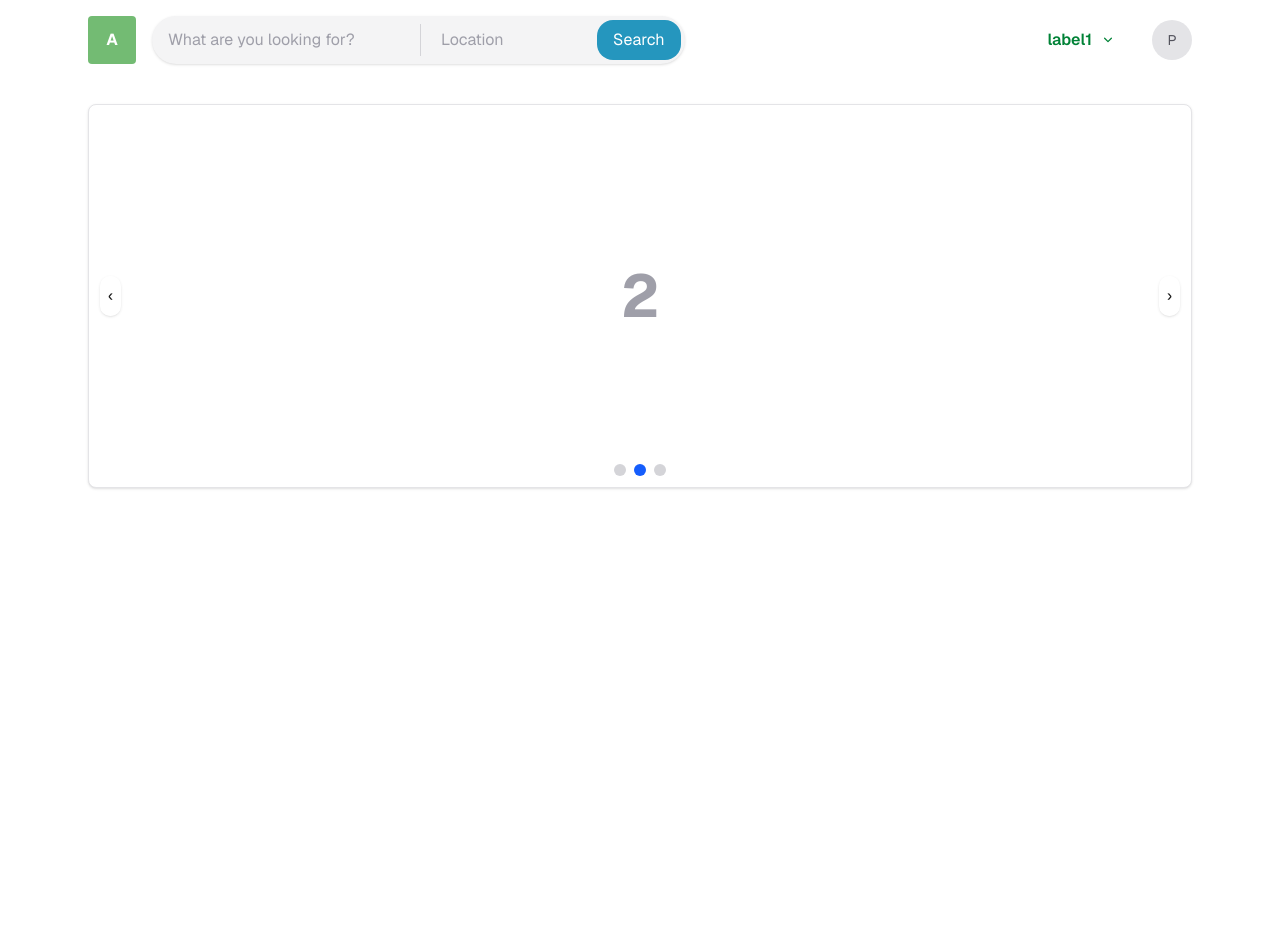
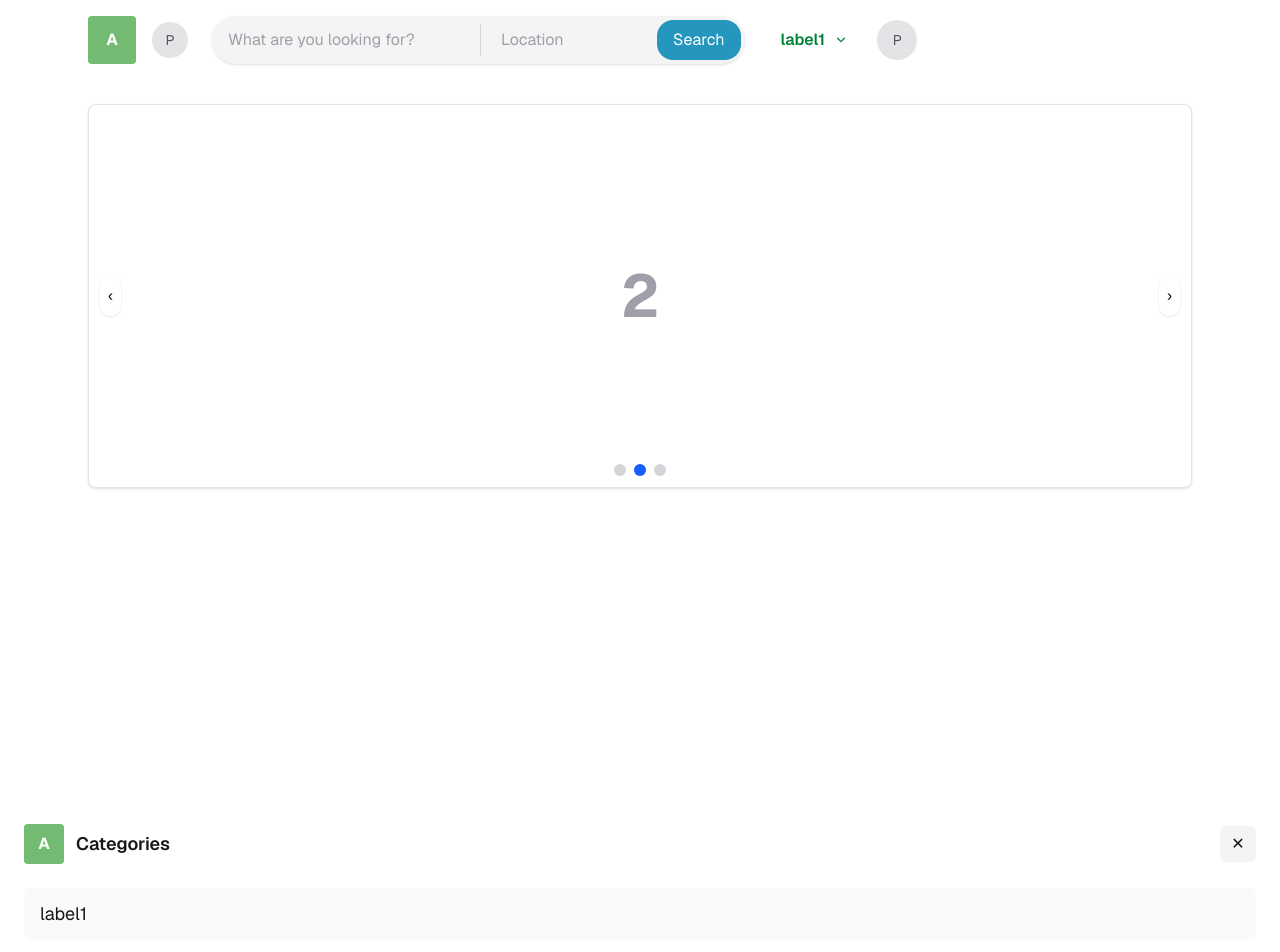
Before and after one commit to theRedKh/accessible-TO, a Next.js app in the folder client/: page / in a window 1280 px wide. Shown: the top 952 px of the page. Built offline with nearby package versions, Linux system fonts and the light colour scheme.

Commit message:
sliding menu

```diff
--- a/client/src/app/page.js
+++ b/client/src/app/page.js
@@ -5,56 +5,130 @@ import CategoryDropdown from "../components/CategoryDropdown";
 export default function Home() {
   const slides = [1, 2, 3];
   const [index, setIndex] = useState(0);
+  const [mobileMenuOpen, setMobileMenuOpen] = useState(false);
+  const categories = ["label1", "label2", "label3"];
 
   useEffect(() => {
     const id = setInterval(() => setIndex((i) => (i + 1) % slides.length), 5000);
     return () => clearInterval(id);
   }, []);
 
+  useEffect(() => {
+    function onKey(e) {
+      if (e.key === "Escape") setMobileMenuOpen(false);
+    }
+    if (mobileMenuOpen) {
+      document.addEventListener("keydown", onKey);
+      document.body.style.overflow = "hidden";
+    } else {
+      document.body.style.overflow = "";
+    }
+    return () => {
+      document.removeEventListener("keydown", onKey);
+      document.body.style.overflow = "";
+    };
+  }, [mobileMenuOpen]);
+
   return (
     <div className="flex min-h-screen w-full flex-col bg-white font-sans">
       <header className="w-full bg-white">
-        <nav className="max-w-6xl mx-auto flex items-center gap-6 py-4 px-6">
-          <div className="flex items-center gap-4">
+        <nav className="max-w-6xl mx-auto flex flex-col sm:flex-row items-start sm:items-center gap-3 sm:gap-6 py-4 px-4 sm:px-6">
+          <div className="flex items-center gap-4 w-full sm:w-auto">
             <div
               tabIndex={0}
-              className="w-12 h-12 bg-[#73bb73] rounded flex items-center justify-center text-white font-bold hover:shadow-[0_6px_18px_rgba(115,187,115,0.2)] transition-all duration-200 ease-in-out focus:outline-none focus:ring-2 focus:ring-[#73bb73] focus:ring-opacity-20 focus:rounded-[16px]"
+              className="w-10 h-10 sm:w-12 sm:h-12 bg-[#73bb73] rounded flex items-center justify-center text-white font-bold hover:shadow-[0_6px_18px_rgba(115,187,115,0.2)] transition-all duration-200 ease-in-out focus:outline-none focus:ring-2 focus:ring-[#73bb73] focus:ring-opacity-20 focus:rounded-[16px]"
             >
               A
             </div>
 
-            <div className="flex items-center rounded-full bg-zinc-100 p-1 shadow-sm">
+            {/* Profile moved left on md..2xl */}
+            <div className="hidden md:flex 2xl:hidden items-center">
+              <div className="w-9 h-9 bg-zinc-200 rounded-full flex items-center justify-center cursor-pointer mr-2">
+                <span className="text-sm text-zinc-600">P</span>
+              </div>
+            </div>
+
+            {/* Hamburger visible on mobile (below md / <768px) */}
+            <button
+              aria-controls="mobile-cats"
+              aria-expanded={mobileMenuOpen}
+              onClick={() => setMobileMenuOpen(true)}
+              className="flex md:hidden items-center justify-center w-9 h-9 bg-zinc-100 rounded-md mr-2 cursor-pointer"
+            >
+              <svg className="w-5 h-5 text-zinc-700" viewBox="0 0 24 24" fill="none" stroke="currentColor" strokeWidth="2" strokeLinecap="round" strokeLinejoin="round" aria-hidden>
+                <line x1="3" y1="12" x2="21" y2="12" />
+                <line x1="3" y1="6" x2="21" y2="6" />
+                <line x1="3" y1="18" x2="21" y2="18" />
+              </svg>
+            </button>
+
+            <div className="flex items-center rounded-full bg-zinc-100 p-1 shadow-sm w-full sm:w-auto">
               <label htmlFor="search-text" className="sr-only">Search</label>
               <input
                 id="search-text"
                 placeholder="What are you looking for?"
-                className="px-3 py-2 bg-transparent outline-none w-64 text-zinc-600 placeholder:text-zinc-400 focus:text-black focus:ring-2 focus:ring-[#73bb73] focus:ring-opacity-20 focus:rounded-[16px] transition-all duration-200 ease-in-out"
+                className="px-3 py-2 bg-transparent outline-none w-full sm:w-64 md:w-48 lg:w-56 xl:w-64 text-zinc-600 placeholder:text-zinc-400 focus:text-black focus:ring-2 focus:ring-[#73bb73] focus:ring-opacity-20 focus:rounded-[16px] transition-all duration-200 ease-in-out"
               />
 
-              <div className="border-l border-zinc-300 h-8 mx-2" />
+              <div className="hidden sm:block border-l border-zinc-300 h-8 mx-2" />
 
               <label htmlFor="search-location" className="sr-only">Location</label>
               <input
                 id="search-location"
                 placeholder="Location"
-                className="px-3 py-2 bg-transparent outline-none w-40 text-zinc-600 placeholder:text-zinc-400 focus:text-black focus:ring-2 focus:ring-[#73bb73] focus:ring-opacity-20 focus:rounded-[16px] transition-all duration-200 ease-in-out"
+                className="px-3 py-2 bg-transparent outline-none w-28 sm:w-40 text-zinc-600 placeholder:text-zinc-400 focus:text-black focus:ring-2 focus:ring-[#73bb73] focus:ring-opacity-20 focus:rounded-[16px] transition-all duration-200 ease-in-out"
               />
 
               <button className="ml-2 bg-[#2596be] text-white px-4 py-2 rounded-[16px] cursor-pointer focus:ring-2 focus:ring-[#73bb73] focus:ring-opacity-20 focus:rounded-[16px] hover:shadow-[0_8px_24px_rgba(37,150,190,0.2)] transition-all duration-200 ease-in-out">Search</button>
             </div>
           </div>
 
-          <div className="ml-auto flex items-center gap-6">
+          <div className="w-full sm:w-auto flex items-center justify-between sm:justify-end gap-4">
             <div className="hidden sm:flex gap-6">
               {/* Category dropdown converted to component */}
               <CategoryDropdown items={["label1", "label2", "label3"]} />
             </div>
 
-            <div className="w-10 h-10 bg-zinc-200 rounded-full flex items-center justify-center cursor-pointer">
+            <div className="w-9 h-9 sm:w-10 sm:h-10 bg-zinc-200 rounded-full flex items-center justify-center cursor-pointer">
               <span className="text-sm text-zinc-600">P</span>
             </div>
           </div>
         </nav>
+        {/* Mobile full-screen categories overlay (slides up/down) */}
+        <div
+          id="mobile-cats"
+          role="dialog"
+          aria-modal="true"
+          aria-hidden={!mobileMenuOpen}
+          className={`fixed inset-0 z-50 bg-white overflow-auto p-6 transform transition-transform duration-300 ease-in-out ${mobileMenuOpen ? "translate-y-0" : "translate-y-full"} ${mobileMenuOpen ? "pointer-events-auto" : "pointer-events-none"}`}
+        >
+          <div className="flex items-center justify-between mb-6">
+            <div className="flex items-center gap-3">
+              <div className="w-10 h-10 bg-[#73bb73] rounded flex items-center justify-center text-white font-bold">A</div>
+              <h2 className="text-lg font-semibold">Categories</h2>
+            </div>
+            <button
+              onClick={() => setMobileMenuOpen(false)}
+              aria-label="Close menu"
+              className="w-9 h-9 bg-zinc-100 rounded-md flex items-center justify-center"
+            >
+              ✕
+            </button>
+          </div>
+
+          <ul className="grid gap-3">
+            {categories.map((c) => (
+              <li key={c}>
+                <button
+                  onClick={() => setMobileMenuOpen(false)}
+                  className="w-full text-left px-4 py-3 rounded-md bg-zinc-50 hover:bg-zinc-100 text-lg"
+                >
+                  {c}
+                </button>
+              </li>
+            ))}
+          </ul>
+        </div>
       </header>
 
       <main className="w-full max-w-6xl mx-auto p-6">
```
